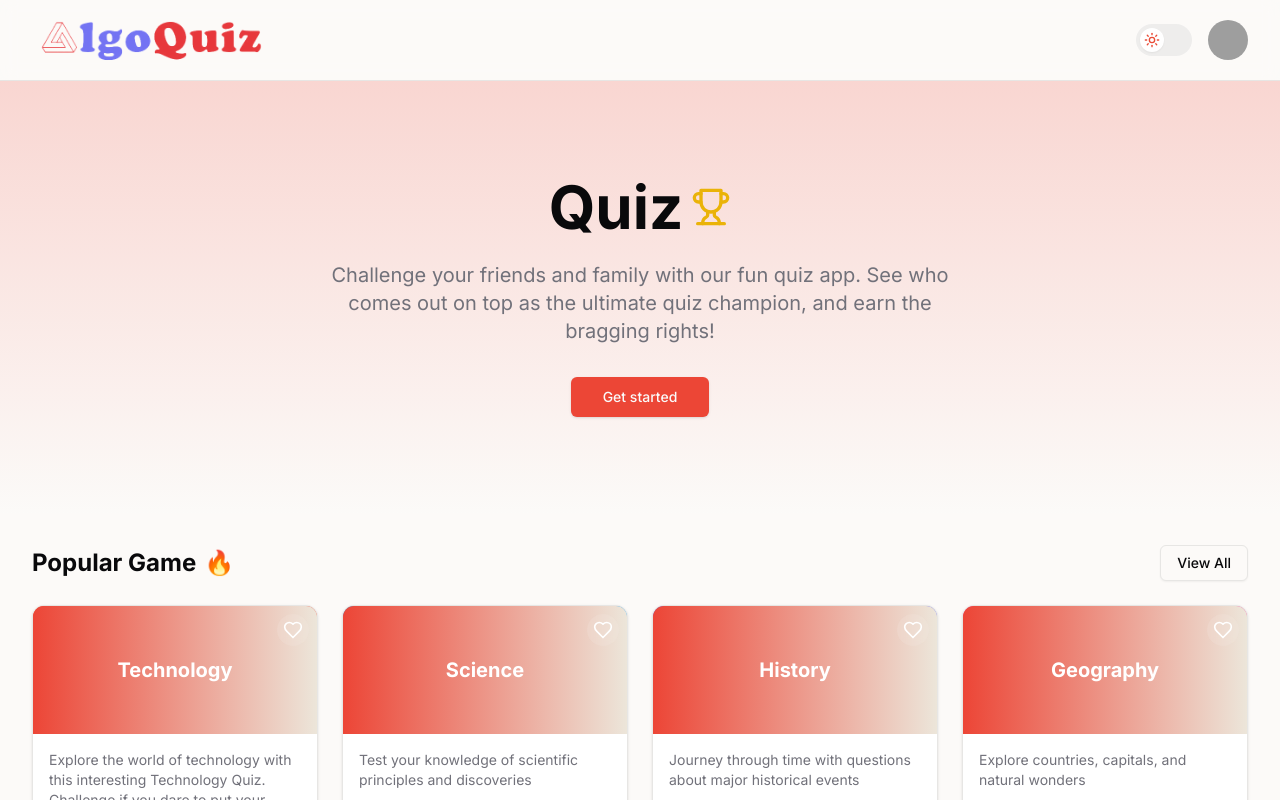
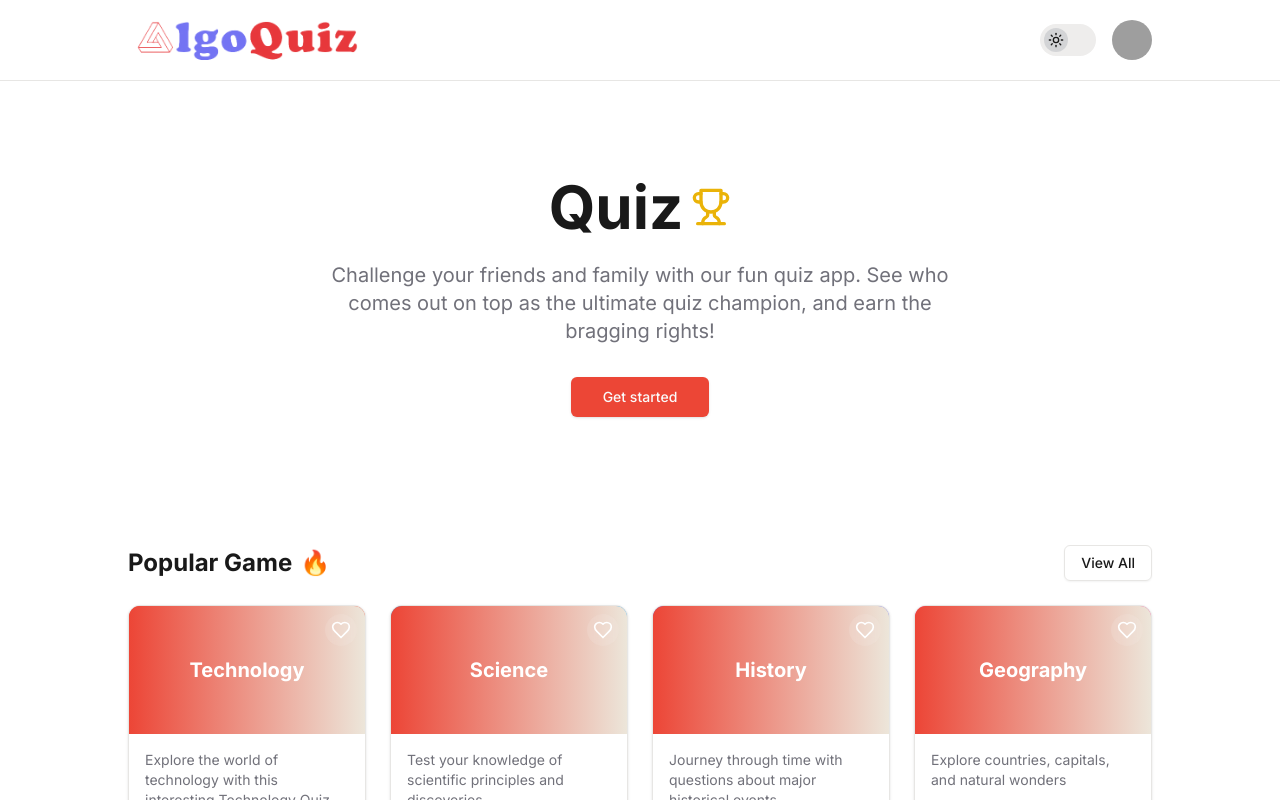
Before and after one commit to nafistarik/algo-quiz, a Next.js app: page / in a window 1280 px wide. Shown: the top 800 px of the page. Built offline with nearby package versions, Linux system fonts and the light colour scheme; grey boxes are pictures that could not be loaded.

Commit message:
global css primary color adjusted for mode toggling

```diff
--- a/src/app/globals.css
+++ b/src/app/globals.css
@@ -4,12 +4,12 @@
 
 @layer base {
   :root {
-    --background: 36 33% 98%;
-    --foreground: 240 10% 3.9%;
+    --background: #;
+    --foreground: 0,0%,9.8%;
     --card: 0 0% 100%;
-    --card-foreground: 240 10% 3.9%;
+    --card-foreground: 0,0%,9.8%;
     --popover: 0 0% 100%;
-    --popover-foreground: 240 10% 3.9%;
+    --popover-foreground: 0,0%,9.8%;
     --primary: 5 83% 57%;
     --primary-foreground: 0 0% 98%;
     --secondary: 39 33% 89%;
@@ -21,6 +21,7 @@
     --destructive: 0 84.2% 60.2%;
     --destructive-foreground: 0 0% 98%;
     --border: 30 6% 90%;
+    --shadow: 30 6% 90%;
     --input: 30 6% 90%;
     --ring: 5 83% 57%;
     --radius: 0.5rem;
@@ -34,13 +35,13 @@
   }
 
   .dark {
-    --background: 240 10% 3.9%;
+    --background: 0,0%,9.8%;
     --foreground: 0 0% 98%;
-    --card: 240 10% 3.9%;
+    --card: 0,0%,9.8%;
     --card-foreground: 0 0% 98%;
-    --popover: 240 10% 3.9%;
+    --popover: 0,0%,9.8%;
     --popover-foreground: 0 0% 98%;
-    --primary: 5 83% 57%;
+    --primary: 239, 84%, 70%;
     --primary-foreground: 0 0% 98%;
     --secondary: 240 3.7% 15.9%;
     --secondary-foreground: 0 0% 98%;
@@ -51,8 +52,9 @@
     --destructive: 0 62.8% 30.6%;
     --destructive-foreground: 0 0% 98%;
     --border: 240 3.7% 15.9%;
+    --shadow: 240 3.7% 15.9%;
     --input: 240 3.7% 15.9%;
-    --ring: 5 83% 57%;
+--ring: 239 84% 70%;
   }
 }
 
--- a/src/components/ModeToggle.tsx
+++ b/src/components/ModeToggle.tsx
@@ -24,14 +24,14 @@ export function ModeToggle() {
   return (
     <button
       onClick={toggleTheme}
-      className="relative h-8 w-14 rounded-full bg-muted p-1 transition-colors focus-visible:outline-none focus-visible:ring-2 focus-visible:ring-ring"
+      className="relative h-8 w-14 rounded-full bg-muted p-1"
     >
       <div
-        className={`flex h-6 w-6 items-center justify-center rounded-full bg-white shadow-sm transition-transform ${
+        className={`flex h-6 w-6 items-center justify-center rounded-full bg-gray-500/20 transition-transform duration-300 ease-in-out  ${
           theme === "dark" ? "translate-x-6" : "translate-x-0"
         }`}
       >
-        {theme === "dark" ? <Moon className="h-4 w-4 text-quizRed" /> : <Sun className="h-4 w-4 text-quizRed" />}
+        {theme === "dark" ? <Moon className="h-4 w-4" /> : <Sun className="h-4 w-4 " />}
       </div>
     </button>
   )
--- a/src/components/ui/button.tsx
+++ b/src/components/ui/button.tsx
@@ -10,7 +10,7 @@ const buttonVariants = cva(
     variants: {
       variant: {
         default:
-          "bg-primary text-primary-foreground shadow hover:bg-primary/90",
+          "bg-primary text-primary-foreground shadow hover:bg-primary/80 dark:hover:bg-[#7274f3]/80",
         destructive:
           "bg-destructive text-destructive-foreground shadow-sm hover:bg-destructive/90",
         outline:
--- a/tailwind.config.ts
+++ b/tailwind.config.ts
@@ -18,14 +18,15 @@ const config = {
   		padding: {
   			DEFAULT: '1rem',
   			xs: '1rem',
-  			sm: '1rem',
-  			lg: '2rem',
-  			xl: '2rem'
+  			sm: '4rem',
+  			lg: '8rem',
+  			xl: '8rem'
   		}
   	},
   	extend: {
   		colors: {
   			border: 'hsl(var(--border))',
+  			shadow: 'hsl(var(--shadow))',
   			input: 'hsl(var(--input))',
   			ring: 'hsl(var(--ring))',
   			background: 'hsl(var(--background))',
@@ -58,11 +59,6 @@ const config = {
   				DEFAULT: 'hsl(var(--card))',
   				foreground: 'hsl(var(--card-foreground))'
   			},
-  			quizRed: '#ea4c37',
-  			quizBlue: '#29A0F3',
-  			quizCream: '#FEFCFA',
-  			quizGray: '#F1EFEE',
-  			quizBeige: '#EDE6DA',
   			chart: {
   				'1': 'hsl(var(--chart-1))',
   				'2': 'hsl(var(--chart-2))',
```
